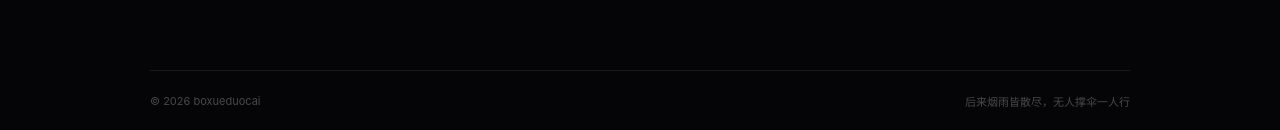
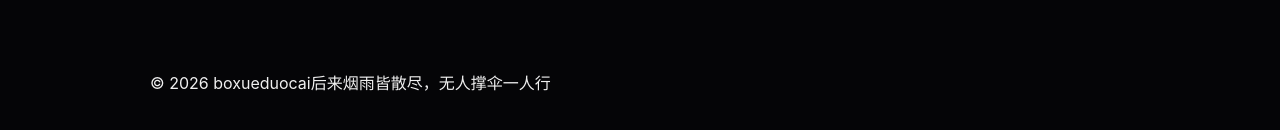
Before and after one commit to boxueduocai666/boxueduocaiblog.github.io, a React (Vite) app: page / in a window 1280 px wide. Shown: the part 1186-1316 px from the top of the page. Built offline with nearby package versions, Linux system fonts and the light colour scheme.

Commit message:
Refactor Footer component structure and content

```diff
--- a/src/components/Footer.jsx
+++ b/src/components/Footer.jsx
@@ -1,14 +1,16 @@
 export default function Footer() {
   return (
     <footer className="site-footer">
-      <div className="footer-inner">
-        <div>
+      <div className="footer-line" />
+
+      <div className="footer-content">
+        <span>
           © 2026 boxueduocai
-        </div>
+        </span>
 
-        <div>
+        <span>
           后来烟雨皆散尽，无人撑伞一人行
-        </div>
+        </span>
       </div>
     </footer>
   )
```
